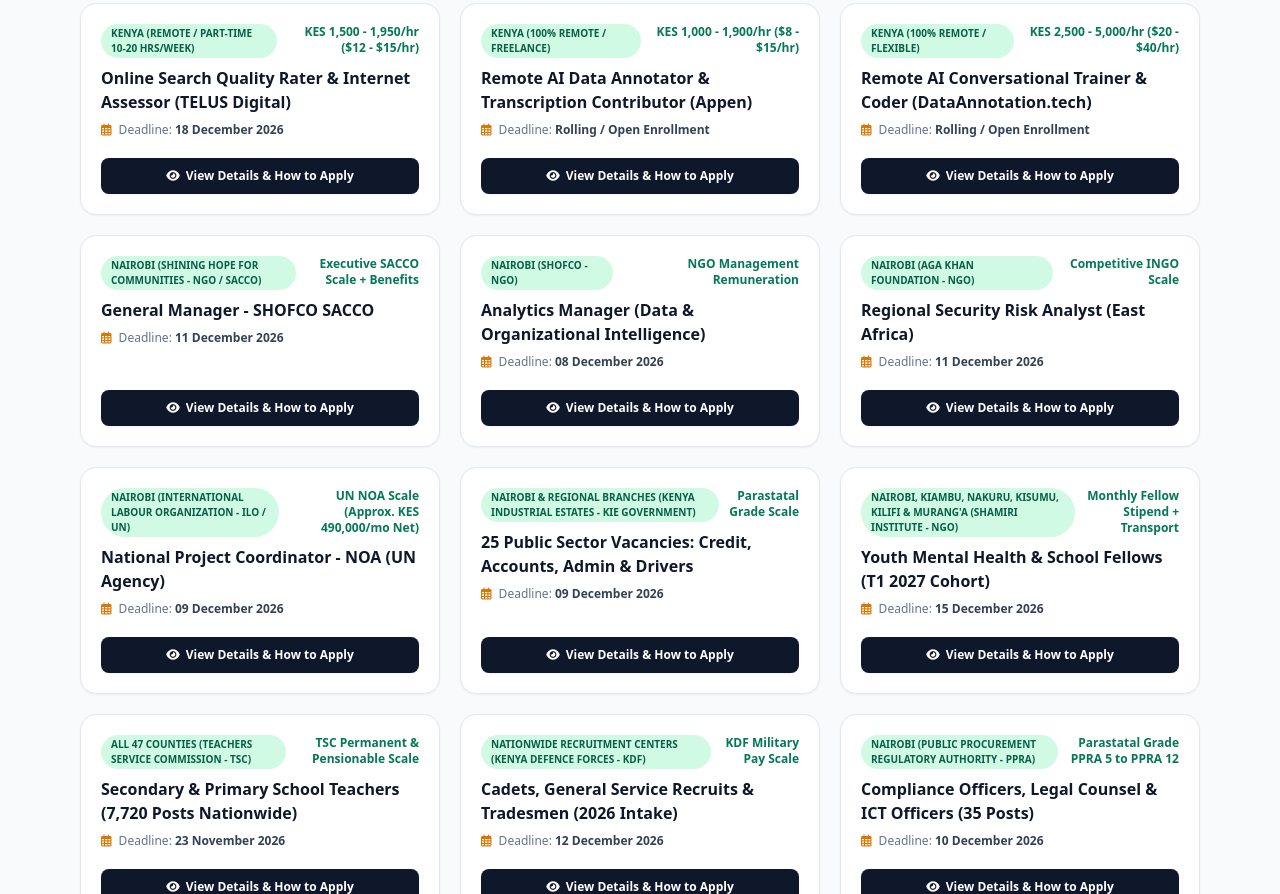
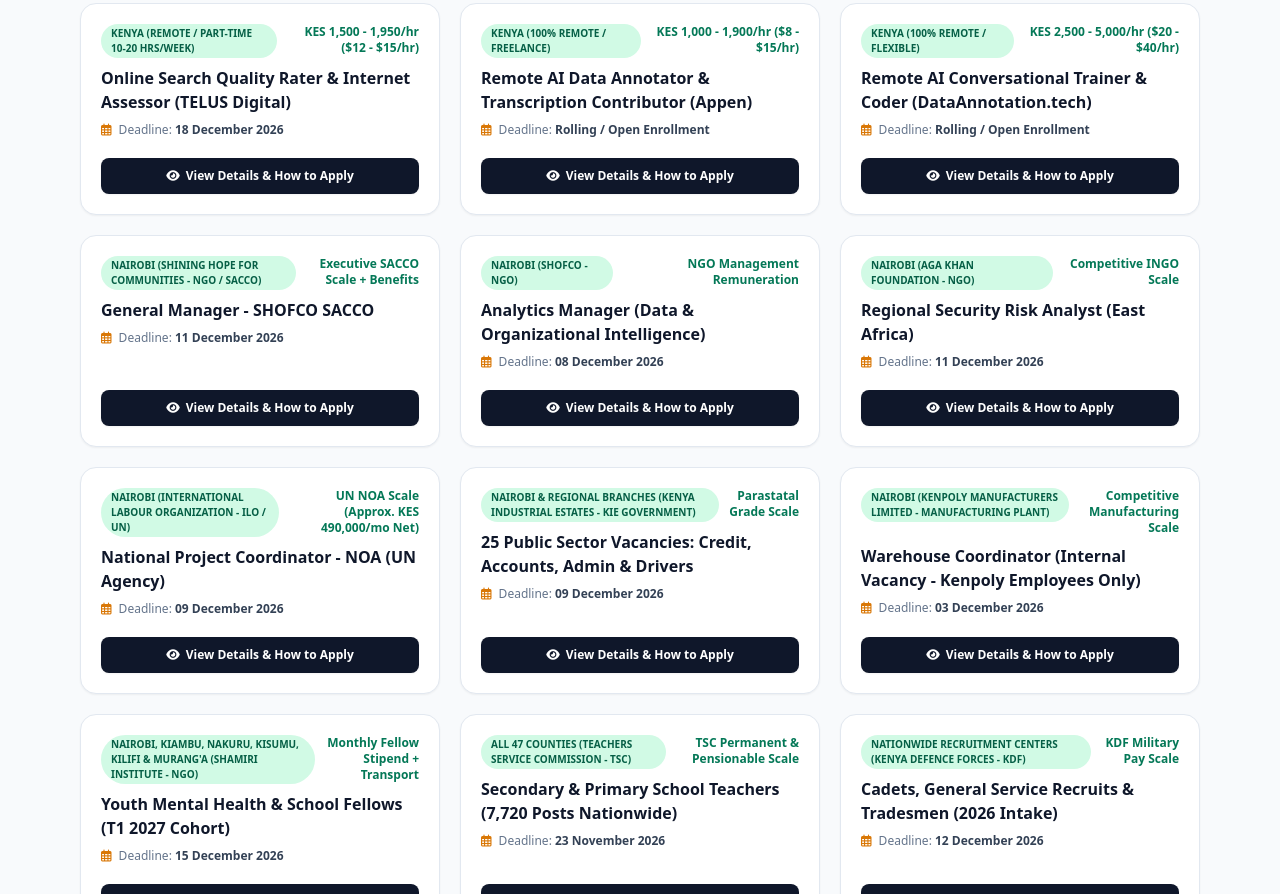
Before and after one commit to jobsinkenyaandabroad/kaziconnect, a plain HTML site: page index.html in a window 1280 px wide. Shown: the part 1148-2042 px from the top of the page. Drawn offline with nearby package versions, Linux system fonts and the light colour scheme.

Commit message:
Add Warehouse Coordinator position for Kenpoly employees

```diff
--- a/index.html
+++ b/index.html
@@ -788,6 +788,27 @@
         active: true
       },
       {
+    id: 63,
+    title: "Warehouse Coordinator (Internal Vacancy - Kenpoly Employees Only)",
+    location: "Nairobi (Kenpoly Manufacturers Limited - Manufacturing Plant)",
+    salary: "Competitive Manufacturing Scale",
+    deadline: "03 December 2026",
+    education: "Diploma or Bachelor's Degree in Supply Chain Management, Logistics, Procurement or related field",
+    experience: "At least 2 years' experience in warehouse operations, preferably in a manufacturing environment",
+    requirements: [
+      "STRICTLY INTERNAL: Open only to current employees of Kenpoly Manufacturers Limited",
+      "Coordinate receipt, weighing, labelling, storage, and issuance of raw materials, masterbatch, and finished goods",
+      "Strong knowledge of inventory management, cycle counts, stock reconciliation, and ERP systems",
+      "Proficiency in MS Excel, warehouse documentation, and PPE safety compliance"
+    ],
+    applyUrl: "https://www.kenpoly.com",
+    applyEmail: "jobs@kenpoly.com",
+    applyProcedure: "1. Eligible current Kenpoly employees should prepare an updated CV and application letter. 2. Email both documents to jobs@kenpoly.com using the exact subject line: \"Warehouse Coordinator - Internal\" before 3 December 2026.",
+    benefits: "Career-growth progression into a warehouse coordination leadership role within a safety-first manufacturing plant.",
+    category: "Driver / Logistics / Heavy Equipment",
+    active: true
+  },
+      {
         id: 56,
         title: "Youth Mental Health & School Fellows (T1 2027 Cohort)",
         location: "Nairobi, Kiambu, Nakuru, Kisumu, Kilifi & Murang'a (Shamiri Institute - NGO)",
```
